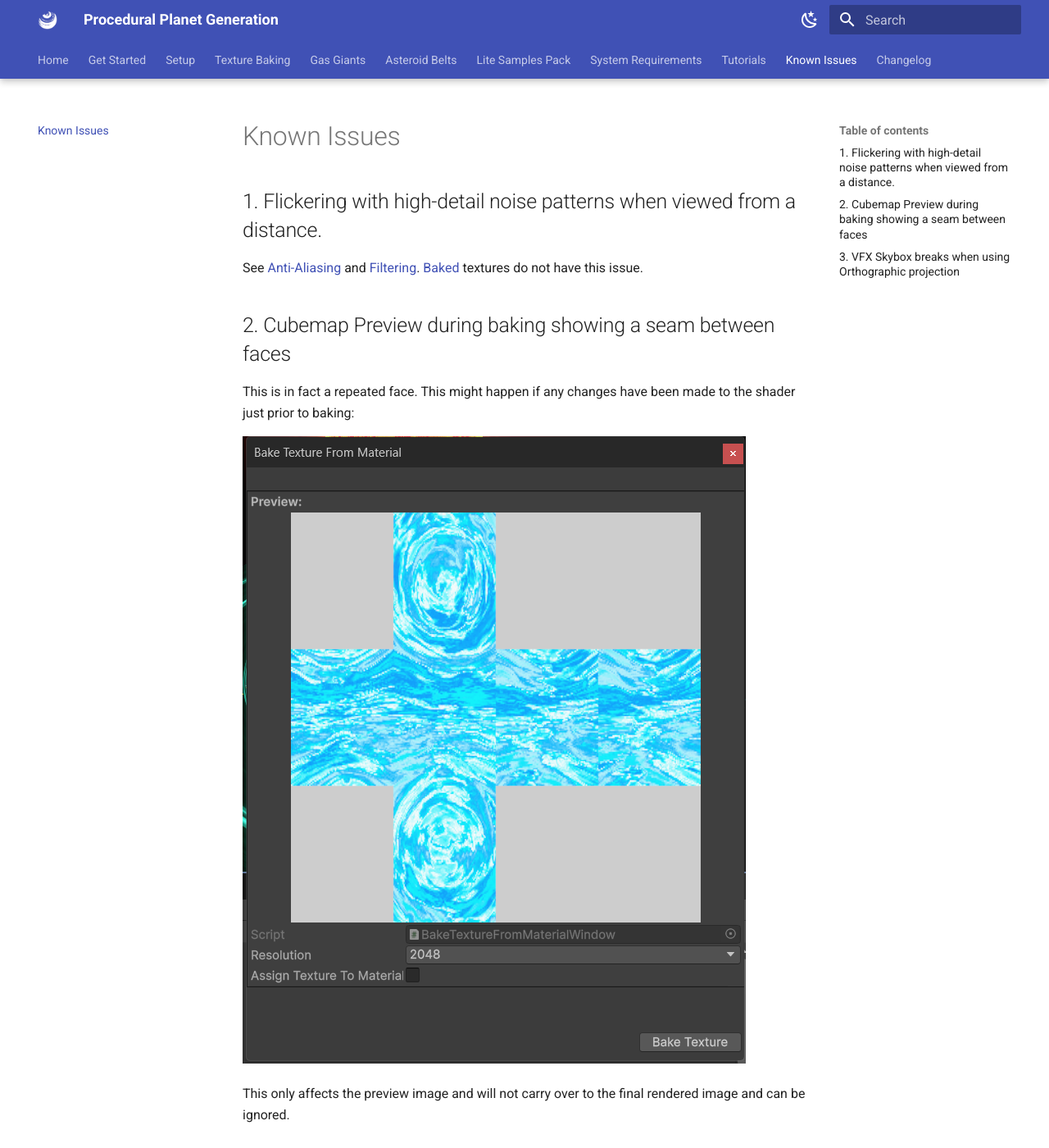
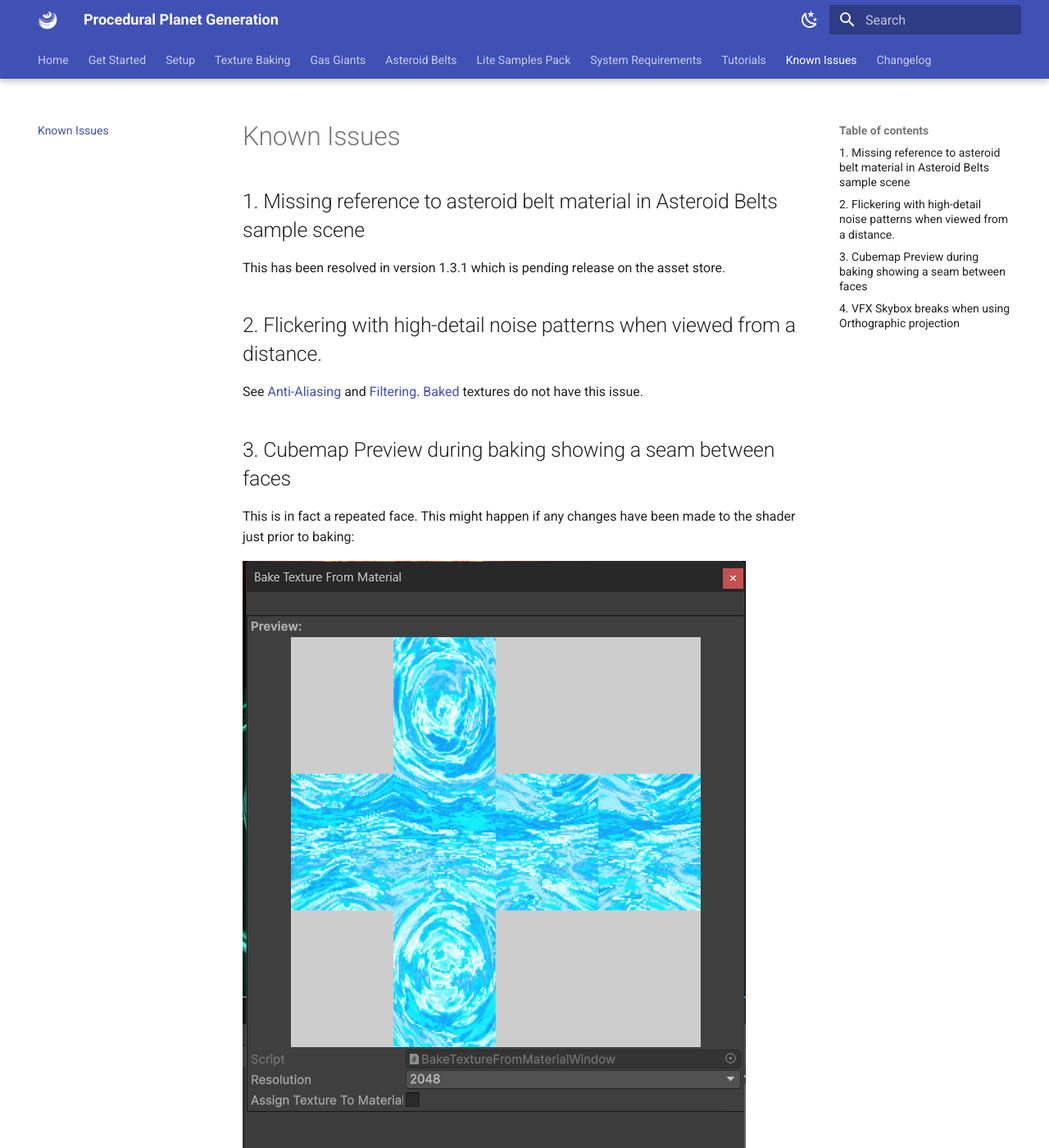
Before and after one commit to Parallel-Cascades/procedural-planet-generation, an MkDocs documentation site: the page built from docs/known-issues.md, in a window 1280 px wide and 1400 px high. Shown: the whole window at 82% size. Built offline with MkDocs 1.6.1 and Material for MkDocs 9.7.7, drawn with Linux system fonts in a browser that asks for light colours; the version menu is left out; some of the changed text lies outside the part shown.

Commit message:
Added Known Issues link for missing asteroid belt material reference

```diff
--- a/docs/known-issues.md
+++ b/docs/known-issues.md
@@ -1,10 +1,14 @@
 # Known Issues
 
-## 1. Flickering with high-detail noise patterns when viewed from a distance.
+## 1. Missing reference to asteroid belt material in Asteroid Belts sample scene
+
+This has been resolved in version 1.3.1 which is pending release on the asset store.
+
+## 2. Flickering with high-detail noise patterns when viewed from a distance.
 
 See [Anti-Aliasing](./antialiasing.md) and [Filtering](./filtering.md). [Baked](./baking-textures.md) textures do not have this issue.
 
-## 2. Cubemap Preview during baking showing a seam between faces
+## 3. Cubemap Preview during baking showing a seam between faces
 
 This is in fact a repeated face. This might happen if any changes have been made to the shader just prior to baking:
 
@@ -12,7 +16,7 @@ This is in fact a repeated face. This might happen if any changes have been made
 
 This only affects the preview image and will not carry over to the final rendered image and can be ignored.
 
-## 3. VFX Skybox breaks when using Orthographic projection
+## 4. VFX Skybox breaks when using Orthographic projection
 
 ![VFX Skybox orthographic](./assets/images/known-issues/vfx-skybox-orthographic.png)
 
```
